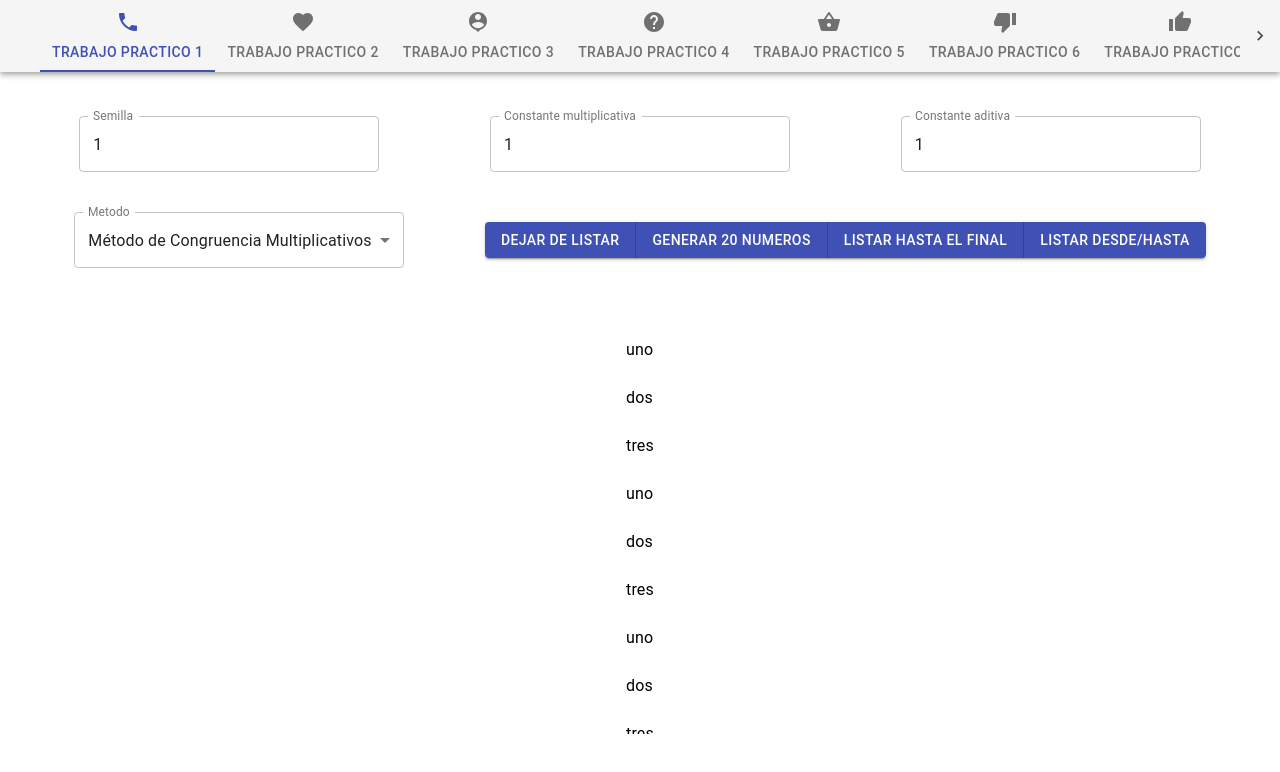
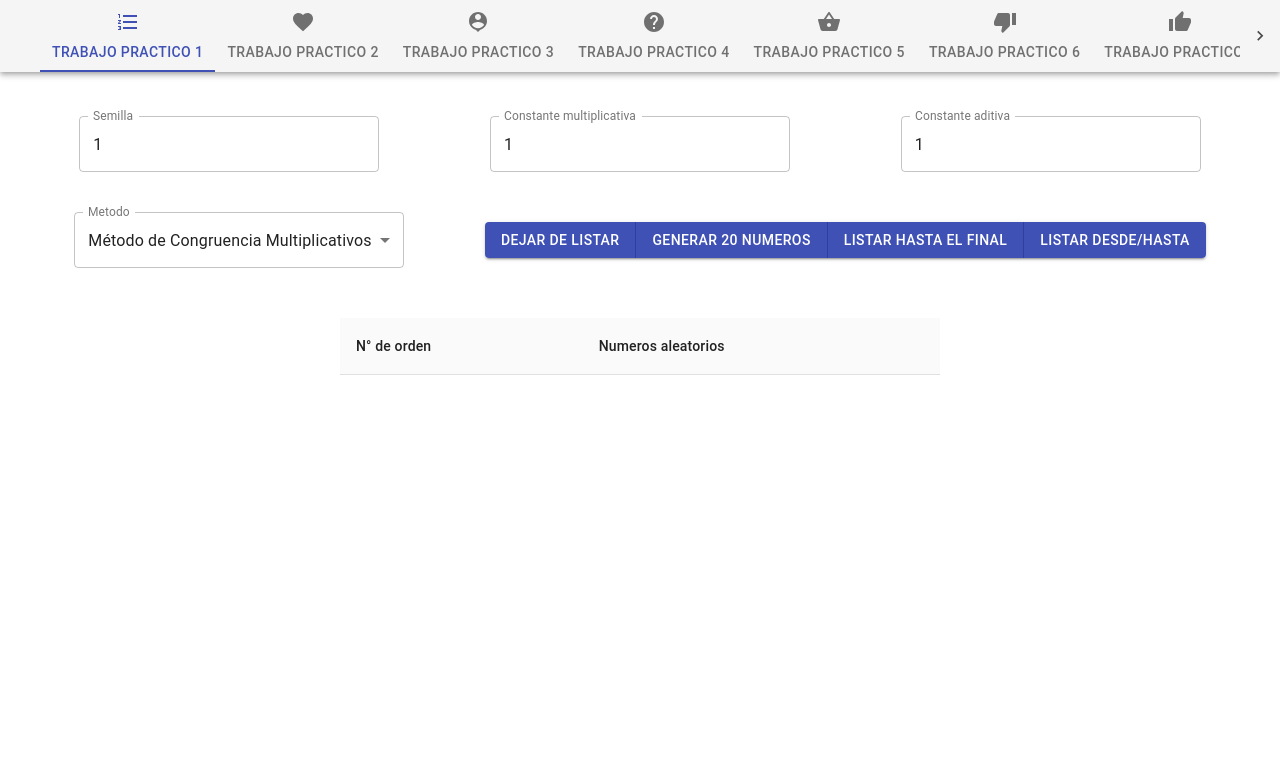
Before and after one commit to ErikGaston/SimulacionUTN2021, a React (Create React App) app in the folder simulacion/: page / in a window 1280 px wide. Shown: the top 772 px of the page. Built offline with nearby package versions, Linux system fonts and the light colour scheme.

Commit message:
Se agrego la tabla en la vista conectado a la logica

```diff
--- a/simulacion/package.json
+++ b/simulacion/package.json
@@ -11,7 +11,6 @@
     "react": "^17.0.2",
     "react-dom": "^17.0.2",
     "react-scripts": "4.0.3",
-    "react-window": "^1.8.6",
     "web-vitals": "^1.1.2"
   },
   "scripts": {
--- a/simulacion/src/App.js
+++ b/simulacion/src/App.js
@@ -4,7 +4,7 @@ import { makeStyles } from '@material-ui/core/styles';
 import AppBar from '@material-ui/core/AppBar';
 import Tabs from '@material-ui/core/Tabs';
 import Tab from '@material-ui/core/Tab';
-import PhoneIcon from '@material-ui/icons/Phone';
+import FormatListNumberedIcon from '@material-ui/icons/FormatListNumbered';
 import FavoriteIcon from '@material-ui/icons/Favorite';
 import PersonPinIcon from '@material-ui/icons/PersonPin';
 import HelpIcon from '@material-ui/icons/Help';
@@ -76,7 +76,7 @@ export default function App() {
           textColor="primary"
           aria-label="scrollable force tabs example"
         >
-          <Tab label="Trabajo Practico 1" icon={<PhoneIcon />} {...a11yProps(0)} />
+          <Tab label="Trabajo Practico 1" icon={<FormatListNumberedIcon />} {...a11yProps(0)} />
           <Tab label="Trabajo Practico 2" icon={<FavoriteIcon />} {...a11yProps(1)} />
           <Tab label="Trabajo Practico 3" icon={<PersonPinIcon />} {...a11yProps(2)} />
           <Tab label="Trabajo Practico 4" icon={<HelpIcon />} {...a11yProps(3)} />
--- a/simulacion/src/componentes/tp1/TrabajoPracticoUno.jsx
+++ b/simulacion/src/componentes/tp1/TrabajoPracticoUno.jsx
@@ -12,6 +12,13 @@ import Select from '@material-ui/core/Select';
 import List from '@material-ui/core/List';
 import ListItem from '@material-ui/core/ListItem';
 import ListItemText from '@material-ui/core/ListItemText';
+
+import Table from '@material-ui/core/Table';
+import TableBody from '@material-ui/core/TableBody';
+import TableCell from '@material-ui/core/TableCell';
+import TableContainer from '@material-ui/core/TableContainer';
+import TableHead from '@material-ui/core/TableHead';
+import TableRow from '@material-ui/core/TableRow';
 //logica
 import { dejarDeListar, generar20Numeros, listarDesdeHasta, listarHastaFinal } from './logicaFunciones';
 
@@ -23,6 +30,7 @@ const TrabajoPracticoUno = () => {
     const [constAditiva, setConstAditiva] = React.useState(1)
     const [desde, setDesde] = React.useState(1)
     const [hasta, setHasta] = React.useState(100)
+    const [lista, setLista] = React.useState([])
 
     const handleChangeMetodo = (e) => {
         setMetodo(e.target.value)
@@ -40,7 +48,6 @@ const TrabajoPracticoUno = () => {
             setConstAditiva(value)
         }
     }
-
 
     return (
         <div >
@@ -88,41 +95,60 @@ const TrabajoPracticoUno = () => {
                     />
                 </Grid>
             </Grid>
-            <Grid container direction={'row'}  justifyContent={'center'} alignItems={'center'}  >
+            <Grid container direction={'row'} justifyContent={'center'} alignItems={'center'}  >
                 <Grid item xs={4} style={{ marginTop: '40px' }}>
                     <FormControl variant="outlined" >
-                            <InputLabel id="demo-simple-select-outlined-label">Metodo</InputLabel>
-                            <Select
-                            labelId="demo-simple-select-outlined-label"
+                        <InputLabel id="demo-simple-select-outlined-label">Metodo</InputLabel>
+                        <Select
+                            label="Metodo"
                             value={metodo}
-
-                            onChange={(e)=>handleChangeMetodo(e)}
-                            label="Metodo"
-                            >
-
+                            onChange={(e) => handleChangeMetodo(e)}
+                        >
                             <MenuItem value={0}>Método de Congruencia Multiplicativos</MenuItem>
                             <MenuItem value={1}>Método de Congruencia Mixto</MenuItem>
-                            </Select>
+                        </Select>
                     </FormControl>
                 </Grid>
-                <Grid item  style={{ marginTop: '40px'}}>
-                    <ButtonGroup variant="contained" color={metodo === 0 ? "primary" : 'secondary' } aria-label="contained primary button group">
-                        <Button onClick={() => dejarDeListar()}>Dejar de Listar</Button>
-                        <Button onClick={() => generar20Numeros(semilla, constMultiplicativa, constAditiva)}>Generar 20 numeros</Button>
-                        <Button onClick={() => listarHastaFinal(semilla, constMultiplicativa, constAditiva)}>Listar hasta el final</Button>
+                <Grid item style={{ marginTop: '40px' }}>
+                    <ButtonGroup variant="contained" color={metodo === 0 ? "primary" : 'secondary'} aria-label="contained primary button group">
+                        <Button onClick={() => dejarDeListar(setLista)}>Dejar de Listar</Button>
+                        <Button onClick={() => generar20Numeros(metodo, semilla, constMultiplicativa, constAditiva, 20, setLista)}>Generar 20 numeros</Button>
+                        <Button onClick={() => listarHastaFinal(metodo, semilla, constMultiplicativa, constAditiva, setLista)}>Listar hasta el final</Button>
                         <Button onClick={() => listarDesdeHasta(desde, hasta)}>Listar desde/hasta</Button>
                     </ButtonGroup>
                 </Grid>
-                <Grid item style={{display:'flex', justifyContent:'center', marginTop:'50px'}} xs={12} >
-                    <List style={{maxHeight:'400px', overflow:'auto'}} >
-                        {list.map((item, index) => (
+                {/* <Grid item style={{ display: 'flex', justifyContent: 'center', marginTop: '50px' }} xs={12} >
+                    <List style={{ width: "150px", overflow: 'auto' }} >
+                        {lista.map((item, index) => (
                             <ListItem key={index}>
                                 <ListItemText
                                     primary={item}
                                 />
                             </ListItem>
-                        )) }
+                        ))}
                     </List>
+                </Grid> */}
+                <Grid item style={{ display: 'flex', justifyContent: 'center', marginTop: '50px' }} xs={12} >
+                    <TableContainer style={{ width: "600px", height: "400px", overflow: "auto" }}>
+                        <Table stickyHeader aria-label="sticky table">
+                            <TableHead>
+                                <TableRow>
+                                    <TableCell>N° de orden</TableCell>
+                                    <TableCell>Numeros aleatorios</TableCell>
+                                </TableRow>
+                            </TableHead>
+                            <TableBody>
+                                {lista.map((item, index) => (
+                                    <TableRow key={index}>
+                                        <TableCell component="th" scope="row">
+                                            {index + 1}
+                                        </TableCell>
+                                        <TableCell>{item}</TableCell>
+                                    </TableRow>
+                                ))}
+                            </TableBody>
+                        </Table>
+                    </TableContainer>
                 </Grid>
             </Grid>
 
@@ -131,60 +157,3 @@ const TrabajoPracticoUno = () => {
 }
 
 export default TrabajoPracticoUno;
-
-const list = [
-    'uno', 'dos', 'tres',
-    'uno', 'dos', 'tres',
-    'uno', 'dos', 'tres',
-    'uno', 'dos', 'tres',
-    'uno', 'dos', 'tres',
-    'uno', 'dos', 'tres',
-    'uno', 'dos', 'tres',
-    'uno', 'dos', 'tres',
-    'uno', 'dos', 'tres',
-    'uno', 'dos', 'tres',
-    'uno', 'dos', 'tres',
-    'uno', 'dos', 'tres',
-    'uno', 'dos', 'tres',
-    'uno', 'dos', 'tres',
-    'uno', 'dos', 'tres',
-    'uno', 'dos', 'tres',
-    'uno', 'dos', 'tres',
-    'uno', 'dos', 'tres',
-    'uno', 'dos', 'tres',
-    'uno', 'dos', 'tres',
-    'uno', 'dos', 'tres',
-    'uno', 'dos', 'tres',
-    'uno', 'dos', 'tres',
-    'uno', 'dos', 'tres',
-    'uno', 'dos', 'tres',
-    'uno', 'dos', 'tres',
-    'uno', 'dos', 'tres',
-    'uno', 'dos', 'tres',
-    'uno', 'dos', 'tres',
-    'uno', 'dos', 'tres',
-    'uno', 'dos', 'tres',
-    'uno', 'dos', 'tres',
-    'uno', 'dos', 'tres',
-    'uno', 'dos', 'tres',
-    'uno', 'dos', 'tres',
-    'uno', 'dos', 'tres',
-    'uno', 'dos', 'tres',
-    'uno', 'dos', 'tres',
-    'uno', 'dos', 'tres',
-    'uno', 'dos', 'tres',
-    'uno', 'dos', 'tres',
-    'uno', 'dos', 'tres',
-    'uno', 'dos', 'tres',
-    'uno', 'dos', 'tres',
-    'uno', 'dos', 'tres',
-    'uno', 'dos', 'tres',
-    'uno', 'dos', 'tres',
-    'uno', 'dos', 'tres',
-    'uno', 'dos', 'tres',
-    'uno', 'dos', 'tres',
-    'uno', 'dos', 'tres',
-    'uno', 'dos', 'tres',
-    'uno', 'dos', 'tres',
-    'uno', 'dos', 'tres',
-]
--- a/simulacion/src/componentes/tp1/logicaFunciones.js
+++ b/simulacion/src/componentes/tp1/logicaFunciones.js
@@ -9,19 +9,19 @@ export function validarNumeros() {
 
 }
 
-export function dejarDeListar() {
+export function dejarDeListar(setLista) {
     lista = [];
     m = 50000;
     contador = 0;
+    setLista([])
 }
 
-export function generar20Numeros(metodo, semilla, CM, CA) {
+export function generar20Numeros(metodo, semilla, CM, CA, num, setLista) {
     if (metodo === 0) {
         if (contador < m) {
-            let corte = contador + 20;
+            let corte = contador + num;
             while (contador < corte) {
                 //Obtengo la semilla del proximo paso y la asigno a la variable correspondiente
-
                 var resto = (CM * semilla) % m;
                 semilla = resto;
 
@@ -33,14 +33,16 @@ export function generar20Numeros(metodo, semilla, CM, CA) {
                 lista.push(n_aleatorio);
                 contador += 1
             }
+            debugger
             console.log(lista);
+            setLista([...lista])
         } else {
             alert('Se alcanzó el límite posible.');
         }
     }
     else {
         if (contador < m) {
-            let corte = contador + 20;
+            let corte = contador + num;
             while (contador < corte) {
                 //Obtengo la semilla del proximo paso y la asigno a la variable correspondiente
                 var resto = (CM * semilla + CA) % m;
@@ -55,17 +57,18 @@ export function generar20Numeros(metodo, semilla, CM, CA) {
                 contador += 1
             }
             console.log(lista);
+            setLista([...lista])
         } else {
             alert('Se alcanzó el límite posible.');
         }
     }
 }
 
-export function listarHastaFinal(metodo, semilla, CM, CA) {
+export function listarHastaFinal(metodo, semilla, CM, CA, setLista) {
     if (metodo === 0) {
         while (contador < m) {
             //Obtengo la semilla del proximo paso y la asigno a la variable correspondiente
-            var resto = (CM * semilla) % m;
+            semilla = (CM * semilla) % m;
             semilla = resto;
 
             //Obtengo el número aleatorio y lo trunco a 4 decimales
@@ -76,7 +79,7 @@ export function listarHastaFinal(metodo, semilla, CM, CA) {
             lista.push(n_aleatorio);
             contador += 1
         }
-        console.log(lista);
+        setLista([...lista])
     }
     else {
         if (contador < m) {
@@ -93,17 +96,17 @@ export function listarHastaFinal(metodo, semilla, CM, CA) {
                 lista.push(n_aleatorio);
                 contador += 1
             }
-            console.log(lista);
+            setLista([...lista])
         } else {
             alert('Se alcanzó el límite posible.');
         }
     }
 }
 
-export function listarDesdeHasta(desde, hasta) {
+export function listarDesdeHasta(desde, hasta, setLista) {
     // listarFinal(false)
     // let desde = parseInt(prompt('Ingrese desde que número quiere listar'));
     // let hasta = parseInt(prompt('Ingrese hasta que número quiere listar'));
     console.log(lista.slice(desde + 1, hasta + 1));
-
+    setLista(lista.slice(desde + 1, hasta + 1));
 }
```
